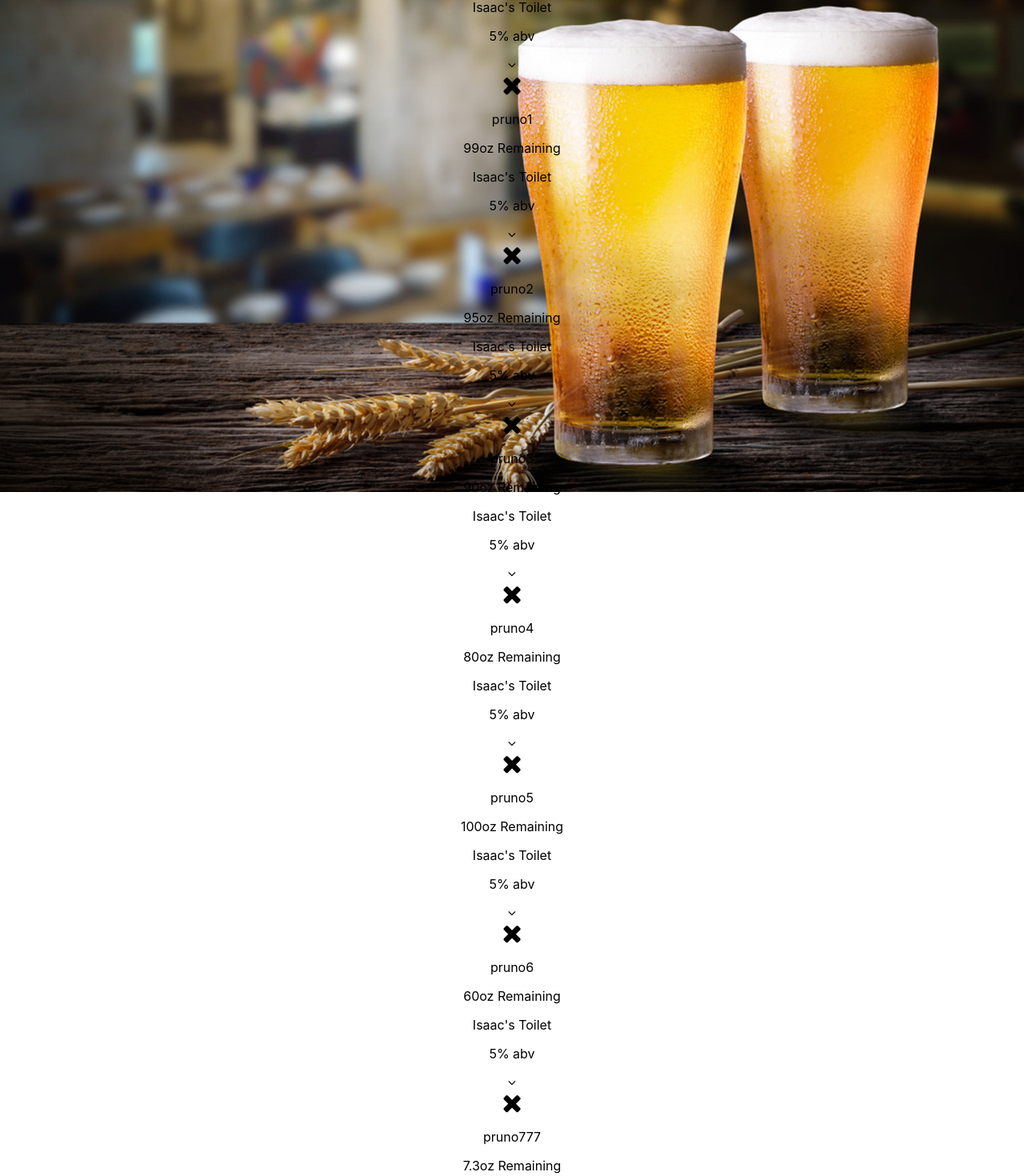
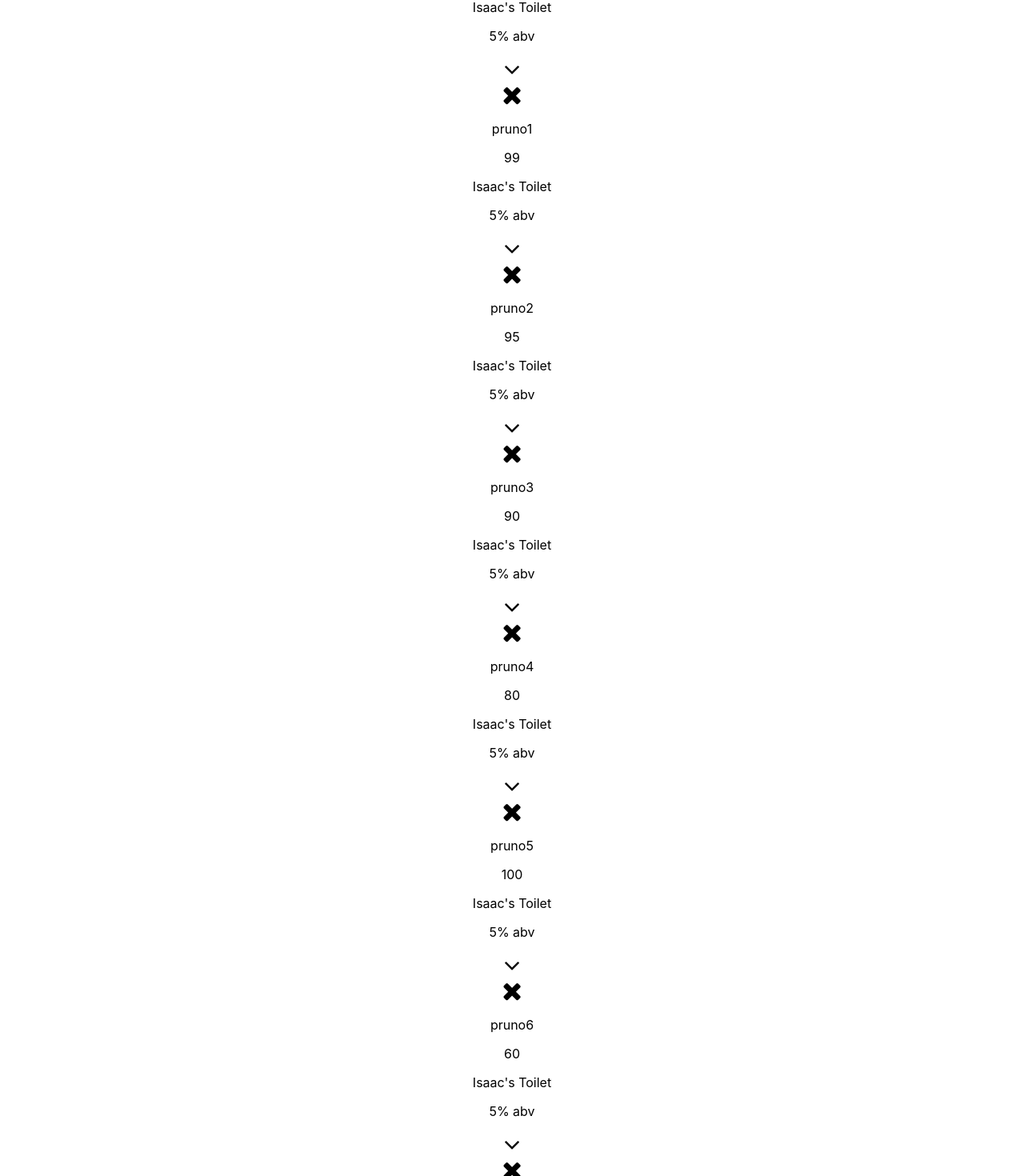
Before and after one commit to IsaacCDHall/TapRoom, a React (Create React App) app: page /#/Beers in a window 1280 px wide. Shown: the part 185-1655 px from the top of the page at 80% size. Built offline with nearby package versions, Linux system fonts and the light colour scheme.

Commit message:
add working state changesgit add .

```diff
--- a/src/App.css
+++ b/src/App.css
@@ -20,7 +20,7 @@
 .contain{
   width: 100vw;
   height: 100vh;
-  background: url("./models/beerBG.jpg") no-repeat center center fixed;
+  background: url("") no-repeat center center fixed;
   background-size:cover;
 
  -webkit-background-size: cover; /* For WebKit*/
--- a/src/App.jsx
+++ b/src/App.jsx
@@ -16,8 +16,17 @@ class App extends Component {
     this.handleSellPint = this.handleSellPint.bind(this);
     this.updateClass = this.updateClass.bind(this);
   }
-  handleSellPint(){
-
+  handleSellPint(eachBeer){
+    console.log('sellPint');
+    let newState = Object.assign([], this.state.beerList);
+    for (let i=0; i<newState.length; i++){
+      if (newState[i].id === eachBeer.id){
+        newState[i].volume --;
+        console.log(newState[i].volume);
+        console.log(eachBeer)
+      }
+    }
+    this.setState({beerList: newState});
   }
   handleDeleteKeg(){
 
--- a/src/components/BeerDisplay.js
+++ b/src/components/BeerDisplay.js
@@ -14,6 +14,9 @@ function BeerDisplay(props){
   return (
     <div>
       <style jsx>{`
+        i{
+          cursor: pointer;
+        }
 
       `}
       </style>
@@ -32,7 +35,7 @@ function BeerDisplay(props){
         <div className=''>
 
 
-          <i onClick={sellPint} className="fa fa-angle-down"></i>
+          <i onClick={sellPint} className="fa fa-angle-down fa-2x"></i>
         </div>
         <i onClick ={deleteKeg} className="fa fa-times fa-2x"></i>
 
--- a/src/models/beerList.js
+++ b/src/models/beerList.js
@@ -7,7 +7,7 @@ const beerList = [
     ],
     brewery: 'Isaac\'s Toilet',
     abv: '5%',
-    volume: '100oz Remaining',
+    volume: '100',
     id: 0,
   },
   {
@@ -18,7 +18,7 @@ const beerList = [
     ],
     brewery: 'Isaac\'s Toilet',
     abv: '5%',
-    volume: '99oz Remaining',
+    volume: '99',
     id: 1,
   },
   {
@@ -29,7 +29,7 @@ const beerList = [
     ],
     brewery: 'Isaac\'s Toilet',
     abv: '5%',
-    volume: '95oz Remaining',
+    volume: '95',
     id: 2,
   },
   {
@@ -40,7 +40,7 @@ const beerList = [
     ],
     brewery: 'Isaac\'s Toilet',
     abv: '5%',
-    volume: '90oz Remaining',
+    volume: '90',
     id: 3,
   },
   {
@@ -51,7 +51,7 @@ const beerList = [
     ],
     brewery: 'Isaac\'s Toilet',
     abv: '5%',
-    volume: '80oz Remaining',
+    volume: '80',
     id:4,
   },
   {
@@ -62,7 +62,7 @@ const beerList = [
     ],
     brewery: 'Isaac\'s Toilet',
     abv: '5%',
-    volume: '100oz Remaining',
+    volume: '100',
     id:5,
   },
   {
@@ -73,7 +73,7 @@ const beerList = [
     ],
     brewery: 'Isaac\'s Toilet',
     abv: '5%',
-    volume: '60oz Remaining',
+    volume: '60',
     id:6,
   },
   {
@@ -84,7 +84,7 @@ const beerList = [
     ],
     brewery: 'Isaac\'s Toilet',
     abv: '100%',
-    volume: '7.3oz Remaining',
+    volume: '7.3',
     id:7,
   }
 
```
